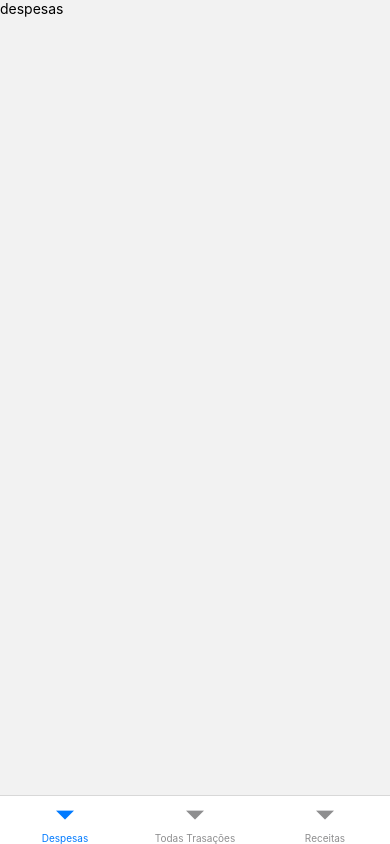
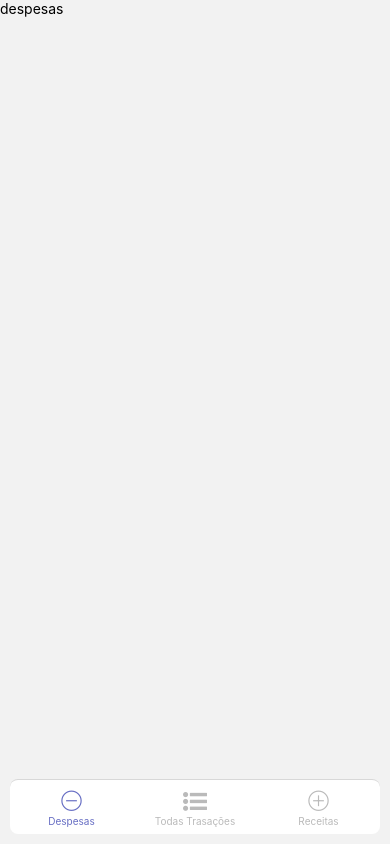
Before and after one commit to jardeson777/crud-finance, a React Native app: screen /Despesas in a window 390 px wide. Built offline with nearby package versions, Linux system fonts and the light colour scheme.

Commit message:
style: style da tab navigation

```diff
--- a/src/components/ui/Header/styles.ts
+++ b/src/components/ui/Header/styles.ts
@@ -2,6 +2,7 @@ import { styled } from '../../../global/styles/theme';
 
 export const Container = styled('View', {
   backgroundColor: '$purple5',
+  paddingTop: 20,
   width: '100%',
   borderRadius: 15,
   borderTopLeftRadius: 0,
--- a/src/routes/index.tsx
+++ b/src/routes/index.tsx
@@ -1,5 +1,8 @@
 import { createBottomTabNavigator } from '@react-navigation/bottom-tabs';
 import { NavigationContainer } from '@react-navigation/native';
+import { FontAwesome, EvilIcons } from '@expo/vector-icons';
+
+import { useCallback } from 'react';
 import { AllTransactions } from '../screens/AllTransactions';
 import Expenditure from '../screens/Expenditure';
 import Revenue from '../screens/Revenue';
@@ -7,15 +10,63 @@ import Revenue from '../screens/Revenue';
 const Tab = createBottomTabNavigator();
 
 export function MyTabs() {
+  const iconMinus = useCallback(
+    (color: string) => <EvilIcons name="minus" size={30} color={color} />,
+    []
+  );
+
+  const iconList = useCallback(
+    (color: string) => <FontAwesome name="list-ul" size={24} color={color} />,
+    []
+  );
+
+  const iconPlus = useCallback(
+    (color: string) => <EvilIcons name="plus" size={30} color={color} />,
+    []
+  );
+
   return (
     <NavigationContainer>
       <Tab.Navigator
         initialRouteName="Todas Trasações"
-        screenOptions={{ headerShown: false }}
+        screenOptions={{
+          headerShown: false,
+          tabBarActiveTintColor: '#666DC3',
+          tabBarInactiveTintColor: '#BABABA',
+          tabBarStyle: {
+            backgroundColor: 'white',
+            width: '95%',
+            borderRadius: 8,
+            position: 'absolute',
+            bottom: 10,
+            paddingTop: 7,
+            paddingBottom: 7,
+            height: 55,
+            marginStart: '2.5%'
+          }
+        }}
       >
-        <Tab.Screen name="Despesas" component={Expenditure} />
-        <Tab.Screen name="Todas Trasações" component={AllTransactions} />
-        <Tab.Screen name="Receitas" component={Revenue} />
+        <Tab.Screen
+          name="Despesas"
+          component={Expenditure}
+          options={{
+            tabBarIcon: ({ color }) => iconMinus(color)
+          }}
+        />
+        <Tab.Screen
+          name="Todas Trasações"
+          component={AllTransactions}
+          options={{
+            tabBarIcon: ({ color }) => iconList(color)
+          }}
+        />
+        <Tab.Screen
+          name="Receitas"
+          component={Revenue}
+          options={{
+            tabBarIcon: ({ color }) => iconPlus(color)
+          }}
+        />
       </Tab.Navigator>
     </NavigationContainer>
   );
--- a/src/screens/AllTransactions/index.tsx
+++ b/src/screens/AllTransactions/index.tsx
@@ -1,15 +1,41 @@
 import React from 'react';
-import { SafeAreaView, StatusBar } from 'react-native';
+import { StatusBar, View } from 'react-native';
+import { Box } from '../../components/infra/layout/Box';
+import Flex from '../../components/infra/layout/Flex';
+import { Heading } from '../../components/infra/typography/Heading';
 import { Header } from '../../components/ui/Header';
-
-// import { Container } from './styles';
 
 const AllTransactions: React.FC = () => {
   return (
-    <SafeAreaView>
+    <Box backgroundColor="purple1">
       <StatusBar barStyle="light-content" backgroundColor="#666DC3" />
-      <Header text="Todas transações" />
-    </SafeAreaView>
+      <Header text="Todas transações">
+        <Flex
+          direction="row"
+          justifyContent="spaceBetween"
+          paddingX="px2"
+          paddingY="py3"
+        >
+          <View>
+            <Heading color="purple1" fontSize="sm">
+              Total de despesa
+            </Heading>
+            <Heading color="white" fontSize="md">
+              R$ 300,00
+            </Heading>
+          </View>
+
+          <View>
+            <Heading color="purple1" fontSize="sm">
+              Total de Receita
+            </Heading>
+            <Heading color="white" fontSize="md">
+              R$ 3000,00
+            </Heading>
+          </View>
+        </Flex>
+      </Header>
+    </Box>
   );
 };
 
--- /dev/null
+++ b/src/screens/AllTransactions/styles.ts
@@ -0,0 +1 @@
+import { styled } from '../../global/styles/theme';
```
